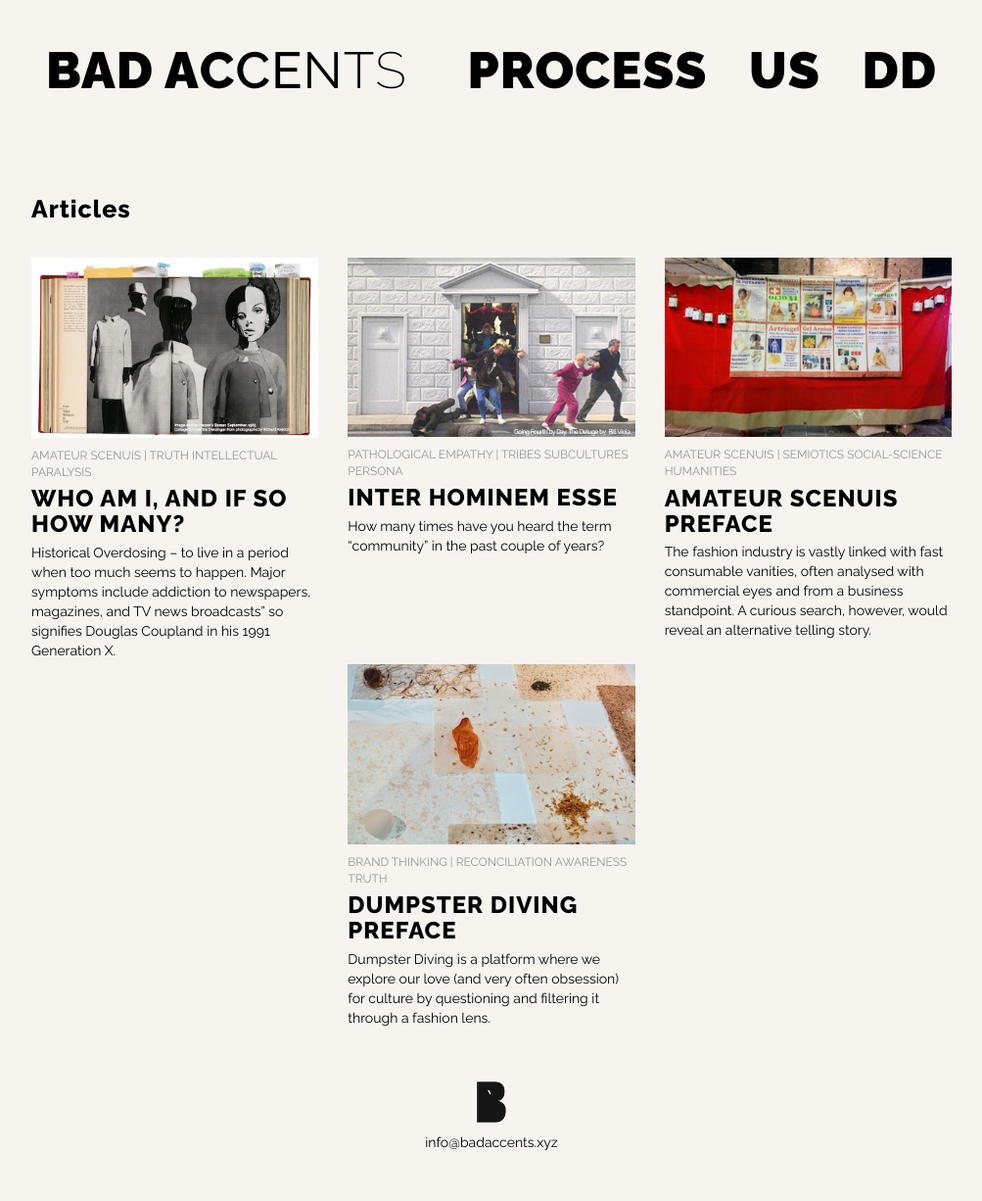
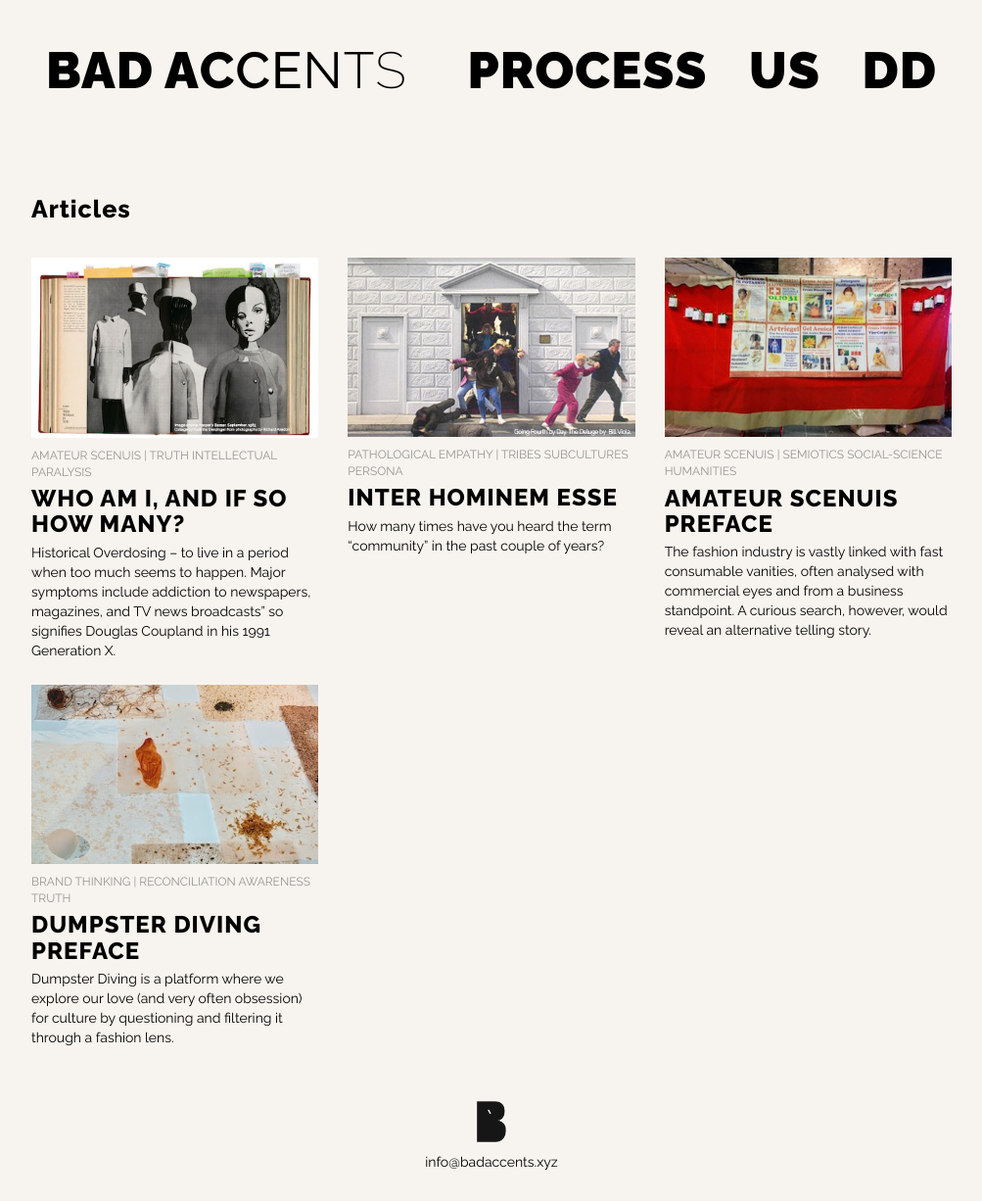
Before and after one commit to badaccents/badaccents.github.io, a Jekyll site: the page built from dd-all.html, in a window 1280 px wide and 1226 px high. Shown: the whole window at 98% size, without its empty margins (138-1141 px from the left). Built offline with Jekyll 4.4.1, drawn with Linux system fonts in a browser that asks for light colours.

Commit message:
posts fix

```diff
--- a/_includes/dd/allposts.html
+++ b/_includes/dd/allposts.html
@@ -1,7 +1,12 @@
 <div class="dd-posts container">
 	<h2>Articles</h2>
+
+	{% assign count = 0 %}
+	{% for post in site.posts %}
+
+			{% if count == 0 %}
 		<div class="row">
-		{% for post in site.posts %}
+			{% endif %}
 
 			<div class="col-sm-4">
 				<a href="{{ post.url }}">
@@ -17,6 +22,11 @@
 				</a>
 			</div>
 
+			{% if count == 2 %}
+		</div>
+			{% endif %}
+
+			{% assign count = count | plus: 1 | modulo: 3 %}
+
 	{% endfor %}
 </div>
-</div>
```
Also changed, not shown: _includes/dd/posts.html (+12 -2 lines). Lines whose indentation alone changed are shown as unchanged.
